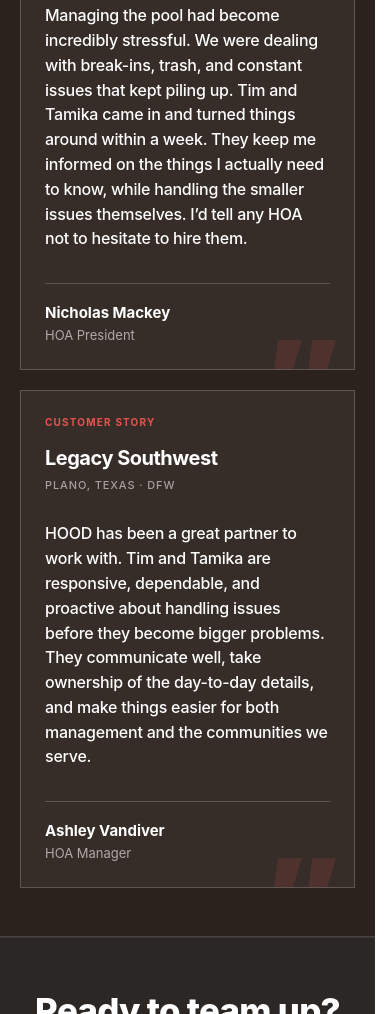
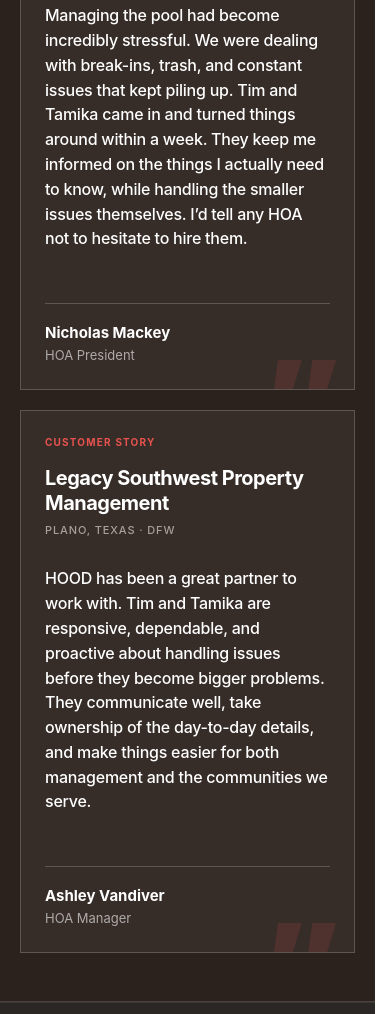
Before and after one commit to nicholasmackey/hood-community-servicing, an Astro site: page / in a window 390 px wide. Shown: the part 4876-5890 px from the top of the page. Built offline with nearby package versions, Linux system fonts and the light colour scheme; Astro itself is replaced by a stand-in of ours; no server answers.

Commit message:
update testimonial details

```diff
--- a/src/components/TestimonialsSection.astro
+++ b/src/components/TestimonialsSection.astro
@@ -22,7 +22,7 @@
       'HOOD has been a great partner to work with. Tim and Tamika are responsive, dependable, and proactive about handling issues before they become bigger problems. They communicate well, take ownership of the day-to-day details, and make things easier for both management and the communities we serve.',
     name: 'Ashley Vandiver',
     role: 'HOA Manager',
-    community: 'Legacy Southwest',
+    community: 'Legacy Southwest Property Management',
     location: 'Plano, Texas · DFW',
   },
 ];
@@ -82,7 +82,7 @@
                 </div>
               </div>
 
-              <blockquote class="relative z-[1] mt-7 text-[16px] font-medium leading-[1.55] tracking-[-0.015em] text-white sm:text-[17px] lg:text-[17px]">
+              <blockquote class="relative z-[1] mt-7 mb-5 text-[16px] font-medium leading-[1.55] tracking-[-0.015em] text-white sm:text-[17px] lg:text-[17px]">
                 {testimonial.quote}
               </blockquote>
 
```
